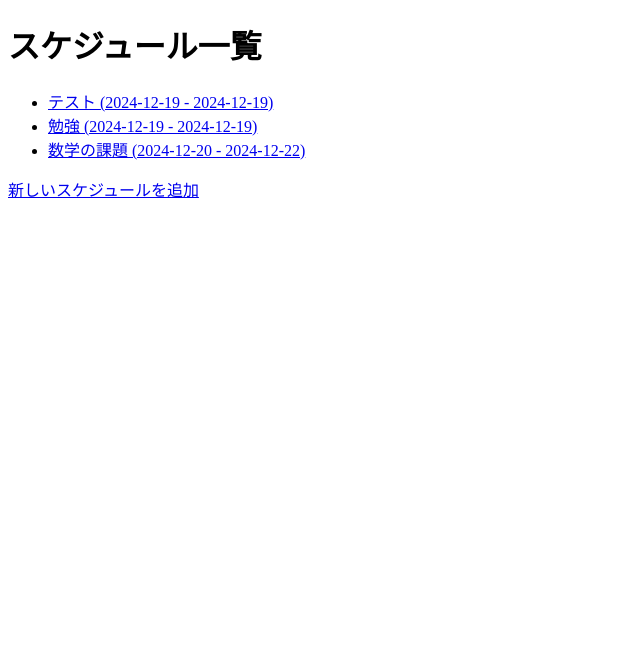
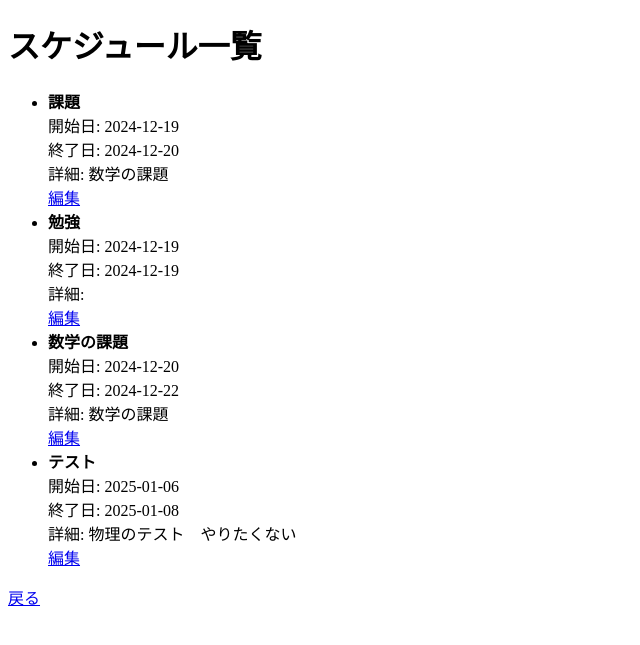
Before and after one commit to 2024AIT-OOP2-G05/TodoCalendar, a Flask app: page /view_schedules in a window 1280 px wide. Shown: the top 645 px of the page, without its empty margins (0-640 px from the left). Run offline with Flask 3, Linux system fonts and the light colour scheme.

Commit message:
編集画面の追加

```diff
--- a/app.py
+++ b/app.py
@@ -4,14 +4,18 @@ from datetime import datetime
 import json
 import os
 
+# Flask アプリケーションの初期化
 app = Flask(__name__)
 
 # データベースファイルのパス
 DB_FILE = 'database.json'
+
 # データベースを初期化
 if not os.path.exists(DB_FILE):
     with open(DB_FILE, 'w') as db:
         json.dump([], db)
+
+# ルートエンドポイント ('/')：カレンダーを表示
 @app.route('/')
 def index():
     # 現在の年と月を取得
@@ -19,59 +23,83 @@ def index():
     year = now.year
     month = now.month
     # カレンダーを作成
-    cal = calendar.Calendar(firstweekday=6)
-    month_days = cal.monthdayscalendar(year, month)
+    cal = calendar.Calendar(firstweekday=6)  # 日曜日を週の開始日に設定
+    month_days = cal.monthdayscalendar(year, month)  # 月間のカレンダー構造を取得
 
-    # スケジュールを読み込み
+    # データベースからスケジュールを読み込み
     with open(DB_FILE, 'r') as db:
         schedules = json.load(db)
+
+    # カレンダーの HTML テンプレートをレンダリングし、値を渡す
     return render_template('calendar.html', year=year, month=month, month_days=month_days, schedules=schedules)
-@app.route('/view_schedules')
-def view_schedules():
-    # スケジュールを読み込み
-    with open(DB_FILE, 'r') as db:
-        schedules = json.load(db)
-    return render_template('view_schedules.html', schedules=schedules)
-@app.route('/edit_schedule/<int:schedule_id>', methods=['GET', 'POST'])
-def edit_schedule(schedule_id):
-    # スケジュールを読み込み
-    with open(DB_FILE, 'r') as db:
-        schedules = json.load(db)
-    # 指定されたタスクを取得
-    schedule = schedules[schedule_id]
-    if request.method == 'POST':
-        # フォームから変更データを取得
-        schedule['title'] = request.form['title']
-        schedule['start_date'] = request.form['start_date']
-        schedule['end_date'] = request.form['end_date']
-        schedule['details'] = request.form['details']
-        # データを保存
-        with open(DB_FILE, 'w') as db:
-            json.dump(schedules, db)
-        return redirect(url_for('view_schedules'))
-    # 編集画面をレンダリング
-    return render_template('edit_schedule.html', schedule=schedule)
+
+# スケジュール追加ページ ('/add_schedule')：スケジュールを追加するフォームを表示し、データを保存
 @app.route('/add_schedule', methods=['GET', 'POST'])
 def add_schedule():
-    if request.method == 'POST':
-        # フォームからデータを取得
+    if request.method == 'POST':  # POST メソッドでデータが送信された場合
+        # フォームからスケジュールデータを取得
         title = request.form['title']
         start_date = request.form['start_date']
         end_date = request.form['end_date']
         details = request.form['details']
+
         # スケジュールを保存
         with open(DB_FILE, 'r') as db:
             schedules = json.load(db)
+
+        # 新しいスケジュールをリストに追加
         schedules.append({
             'title': title,
             'start_date': start_date,
             'end_date': end_date,
             'details': details
         })
+
+        # 更新されたスケジュールリストをデータベースに保存
         with open(DB_FILE, 'w') as db:
-            json.dump(schedules, db)
+            json.dump(schedules, db, indent=4, ensure_ascii=False)
+
+        # カレンダーページにリダイレクト
         return redirect(url_for('index'))
+
+    # GET メソッドの場合、スケジュール追加ページを表示
     return render_template('add_schedule.html')
 
+# スケジュール編集ページ ('/edit_schedules/<int:index>')：スケジュールを編集
+@app.route('/edit_schedules/<int:index>', methods=['GET', 'POST'])
+def edit_schedule(index):
+    # データベースからスケジュールを取得
+    with open(DB_FILE, 'r') as db:
+        schedules = json.load(db)
+
+    if request.method == 'POST':  # POST メソッドでデータが送信された場合
+        # フォームから編集内容を取得
+        schedules[index]['title'] = request.form['title']
+        schedules[index]['start_date'] = request.form['start_date']
+        schedules[index]['end_date'] = request.form['end_date']
+        schedules[index]['details'] = request.form['details']
+
+        # 更新されたスケジュールを保存
+        with open(DB_FILE, 'w') as db:
+            json.dump(schedules, db, indent=4, ensure_ascii=False)
+
+        # スケジュール確認ページにリダイレクト
+        return redirect(url_for('view_schedules'))
+
+    # GET メソッドの場合、編集ページを表示
+    return render_template('edit_schedules.html', schedule=schedules[index], index=index)
+
+# スケジュール確認ページ ('/view_schedules')：登録済みのスケジュールを一覧表示
+@app.route('/view_schedules')
+def view_schedules():
+    # スケジュールを読み込み
+    with open(DB_FILE, 'r') as db:
+        schedules = json.load(db)
+
+    # スケジュール確認ページをレンダリングし、スケジュールリストを渡す
+    return render_template('view_schedules.html', schedules=schedules)
+
+# アプリケーションのエントリーポイント
 if __name__ == '__main__':
-    app.run(debug=True)
+    # デバッグモードで Flask アプリケーションを実行
+    app.run(port=9000, debug=True)
--- a/database.json
+++ b/database.json
@@ -1 +1,26 @@
-[{"title": "\u30c6\u30b9\u30c8", "start_date": "2024-12-19", "end_date": "2024-12-19", "details": "\u30c6\u30b9\u30c8"}, {"title": "\u52c9\u5f37", "start_date": "2024-12-19", "end_date": "2024-12-19", "details": ""}, {"title": "\u6570\u5b66\u306e\u8ab2\u984c", "start_date": "2024-12-20", "end_date": "2024-12-22", "details": "\u6570\u5b66\u306e\u8ab2\u984c"}]
+[
+    {
+        "title": "課題",
+        "start_date": "2024-12-19",
+        "end_date": "2024-12-20",
+        "details": "数学の課題"
+    },
+    {
+        "title": "勉強",
+        "start_date": "2024-12-19",
+        "end_date": "2024-12-19",
+        "details": ""
+    },
+    {
+        "title": "数学の課題",
+        "start_date": "2024-12-20",
+        "end_date": "2024-12-22",
+        "details": "数学の課題"
+    },
+    {
+        "title": "テスト",
+        "start_date": "2025-01-06",
+        "end_date": "2025-01-08",
+        "details": "物理のテスト　やりたくない"
+    }
+]
--- a/templates/view_schedules.html
+++ b/templates/view_schedules.html
@@ -5,17 +5,26 @@
     <meta name="viewport" content="width=device-width, initial-scale=1.0">
     <title>スケジュール一覧</title>
 </head>
+
 <body>
     <h1>スケジュール一覧</h1>
+    {% if schedules %}
     <ul>
         {% for schedule in schedules %}
-            <li>
-                <a href="{{ url_for('edit_schedule', schedule_id=loop.index0) }}">
-                    {{ schedule['title'] }} ({{ schedule['start_date'] }} - {{ schedule['end_date'] }})
-                </a>
-            </li>
+        <li>
+            <strong>{{ schedule.title }}</strong><br>
+            開始日: {{ schedule.start_date }}<br>
+            終了日: {{ schedule.end_date }}<br>
+            詳細: {{ schedule.details }}<br>
+            <!-- 編集ボタン -->
+            <a href="{{ url_for('edit_schedule', index=loop.index0) }}">編集</a>
+        </li>
         {% endfor %}
     </ul>
-    <a href="{{ url_for('add_schedule') }}">新しいスケジュールを追加</a>
+    {% else %}
+    <p>登録されたスケジュールはありません。</p>
+    {% endif %}
+    <a href="{{ url_for('index') }}">戻る</a>
 </body>
+
 </html>
```
Also changed, not shown: templates/calendar.html (+10 -3 lines), templates/edit_schedules.html (+10 -11 lines).
